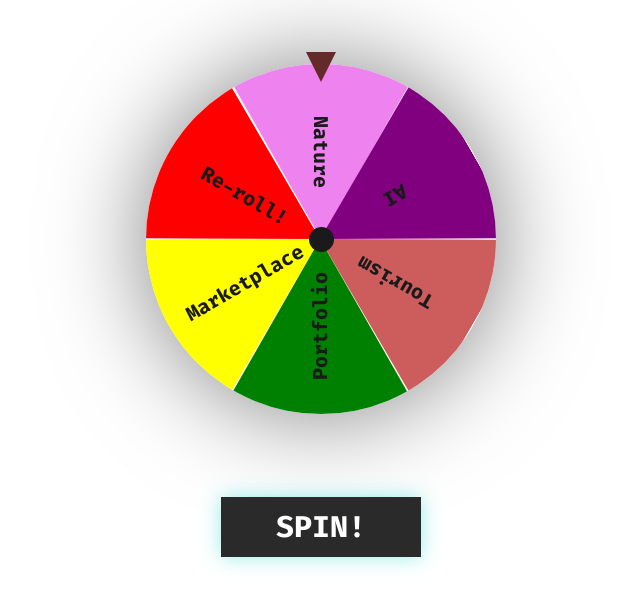
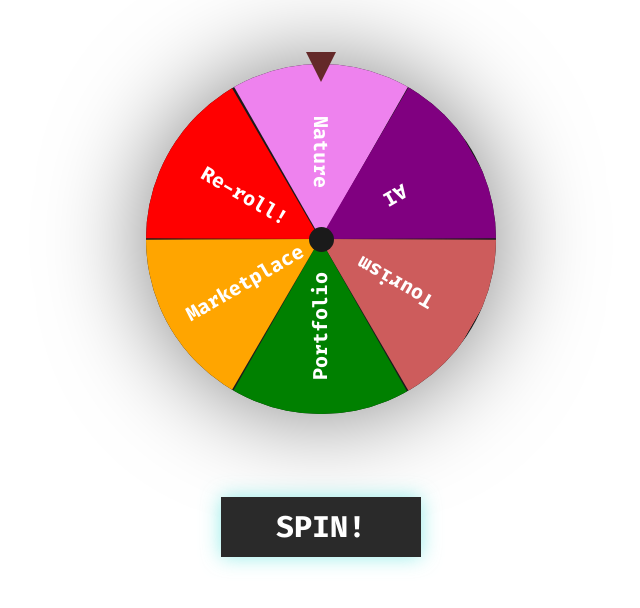
Before and after one commit to OPDhaker/Topic, a plain HTML site: page index.html in a window 1280 px wide. Shown: the whole page, without its empty margins (319-959 px from the left). Drawn offline with Linux system fonts and the light colour scheme.

Commit message:
color change #2

```diff
--- a/style.css
+++ b/style.css
@@ -19,7 +19,7 @@ body {
   width: 350px;
   height: 350px;
   margin-top: 5%;
-  background: #fff;
+  background: #1a1a1a;
   position: relative;
   border-radius: 50%;
   overflow: hidden;
@@ -42,7 +42,7 @@ body {
   font-weight: 1000;
   /* font-family: monospace; */
   /* letter-spacing: 5px; */
-  color: #1a1a1a;
+  color: #fff;
   writing-mode: vertical-rl;
 }
 
@@ -67,7 +67,7 @@ body {
 }
 
 .container .five {
-  background: yellow;
+  background: orange;
   transform: rotate(240deg);
 }
 
```
